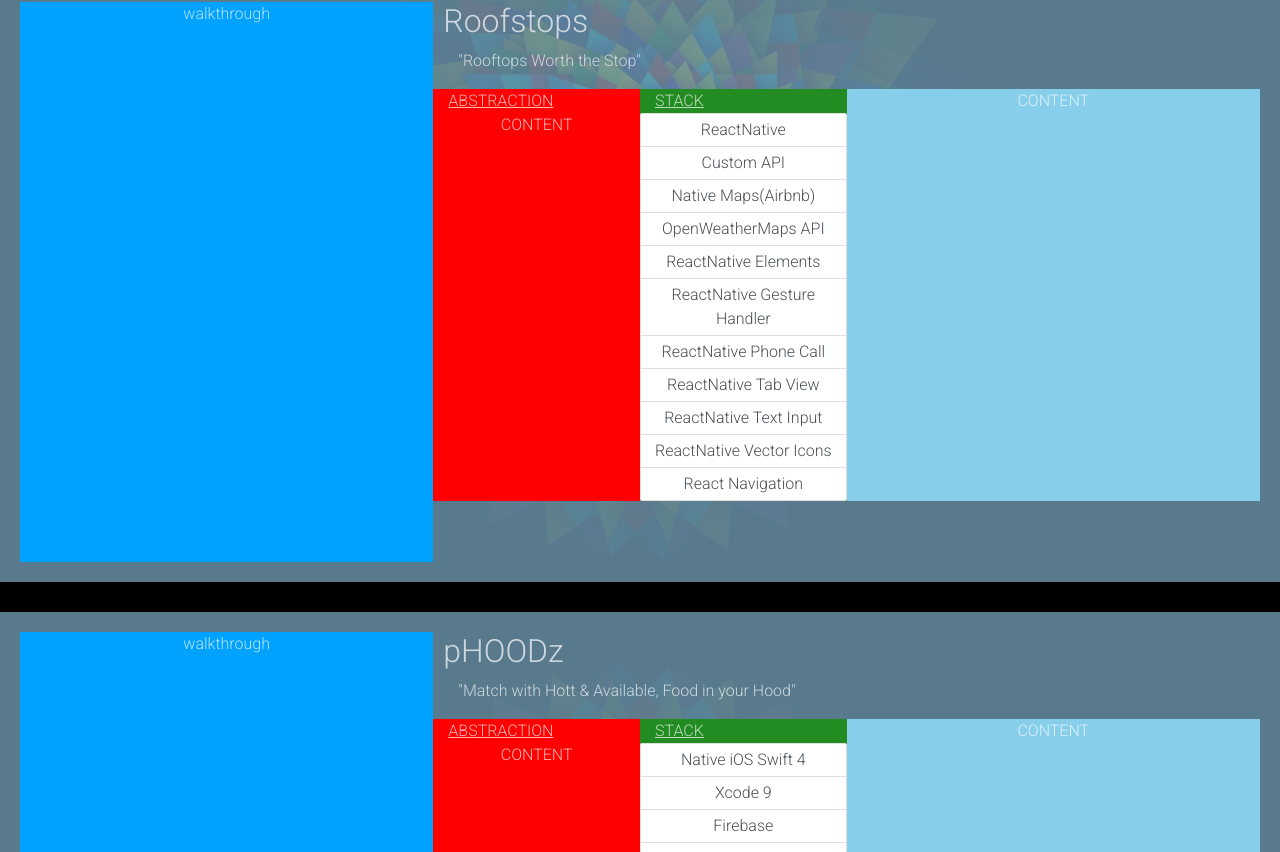
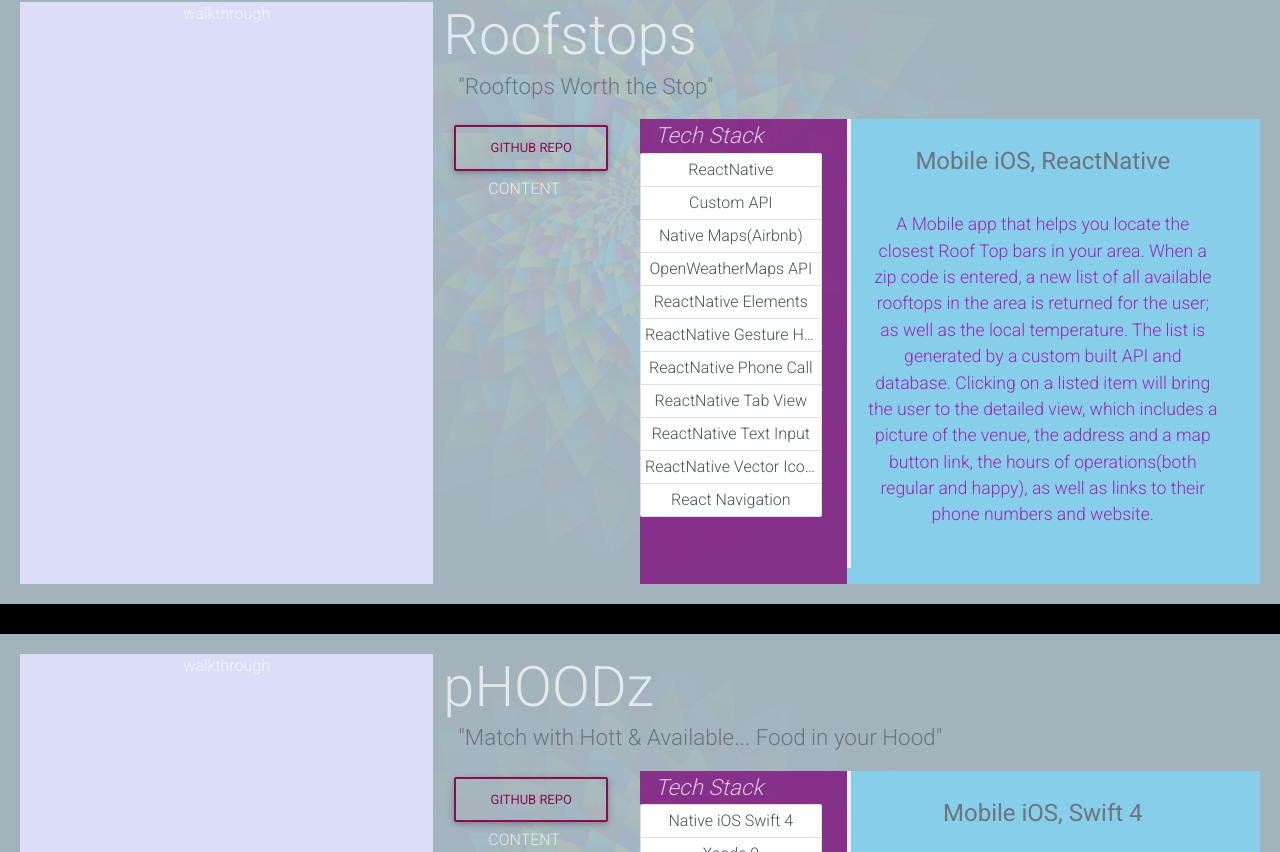
Before and after one commit to giblerw/Weston-Gibler-Portfolio, a React (Create React App) app: page / in a window 1280 px wide. Shown: the part 1788-2640 px from the top of the page. Built offline with nearby package versions, Linux system fonts and the light colour scheme.

Commit message:
did some more shit on project panel layout

```diff
--- a/src/App.css
+++ b/src/App.css
@@ -144,7 +144,7 @@
 .project_row {
   min-height: 600px;
   padding:20px;
-  background-color: rgba(110,153,175,0.8);
+  background-color: rgba(180, 199, 209,0.9);
   margin-bottom: 30px;
 }
 
@@ -156,18 +156,19 @@
 .project_info_content {
   justify-content: center;
   display: flex;
+  margin-right:10px;
 }
 
 .project_content-left {
-  background-color: red;
+  /* background-color: red; */
 
 }
 
 .project_content_row {
-  height: 70%;
+  /* height: 70%; */
 }
 .project_content-center {
-  background-color: forestgreen;
+  background-color: rgba(127,15,126,0.8);
 }
 
 .project_content-right {
@@ -175,7 +176,7 @@
 }
 
 .project-left {
-  background-color: rgb(0, 162, 255);
+  background-color: rgb(220, 222, 248);
   width: 100%;
 }
 
--- a/src/components/Nav.jsx
+++ b/src/components/Nav.jsx
@@ -17,8 +17,8 @@ import { BrowserRouter as Router } from 'react-router-dom';
 
 const Socials = () => (
   <li className="social-icons">
-  <a href="https://github.com/giblerw" className="github"></a>
-  <a href="https://www.linkedin.com/in/giblerw/" className="linked"></a>
+    <a href="https://github.com/giblerw" className="github" target="_blank"></a>
+    <a href="https://www.linkedin.com/in/giblerw/" className="linked" target="_blank"></a>
   </li>
 )
 
--- a/src/components/Projects.jsx
+++ b/src/components/Projects.jsx
@@ -1,11 +1,11 @@
 import React, { Component } from 'react';
-import { ListGroup, ListGroupItem } from 'mdbreact';
+import { ListGroup, ListGroupItem, Button } from 'mdbreact';
 
 const projects = [
   {
     title: 'Roofstops',
     tagLine: 'Rooftops Worth the Stop',
-    format: 'Mobile iOS',
+    format: 'Mobile iOS, ReactNative',
     stack: [
       {name:'ReactNative', url:"https://facebook.github.io/react-native/docs/getting-started.html"},
       {name:'Custom API', url:"https://github.com/Roofstops/Roofstops-API"},
@@ -19,15 +19,15 @@ const projects = [
       {name:'ReactNative Vector Icons', url:"https://github.com/oblador/react-native-vector-icons"},
       {name:'React Navigation', url:"https://github.com/react-community/react-navigation"},
     ],
-    info: 'A Mobile app that helps you locate the closest Roof Top bars in your area. By entering your zip code, a list is returned to the user of all the available rooftops, as well as the local temperature. The list is generated by a custom built API and database which was built by our small team. Clicking on a list item will bring the user to a detailed view which includes a picture, the address with a linked map button, the hours of operations(both regular and happy), as well as links to their phone number and website.',
+    info: 'A Mobile app that helps you locate the closest Roof Top bars in your area. When a zip code is entered, a new list of all available rooftops in the area is returned for the user; as well as the local temperature. The list is generated by a custom built API and database. Clicking on a listed item will bring the user to the detailed view, which includes a picture of the venue, the address and a map button link, the hours of operations(both regular and happy), as well as links to their phone numbers and website.',
     github: 'https://github.com/Roofstops/Roofstops',
     photos: [],
     objectId: 0,
   },
   {
     title: 'pHOODz',
-    tagLine: 'Match with Hott & Available, Food in your Hood',
-    format: 'Mobile iOS',
+    tagLine: 'Match with Hott & Available... Food in your Hood',
+    format: 'Mobile iOS, Swift 4',
     stack: [
       {name:'Native iOS Swift 4', url:"https://swift.org/"},
       {name:'Xcode 9', url:"https://developer.apple.com/xcode/"},
@@ -72,34 +72,42 @@ class Projects extends Component {
           <div className="row project_row" key={project.objectId}>
             <div className="col-md-4 project-left">walkthrough</div>
             <div className="container col-md-8 project-center">
-              <h2 className="row app_title">{project.title}</h2>
-              <p className="app_subtitle">"{project.tagLine}"</p>
+              <strong className="row app_title display-4">{project.title}</strong>
+              <p className="app_subtitle h4-responsive text-muted">"{project.tagLine}"</p>
               <div className="row project_content_row">
-                <div className="col-md-3 project_content-left">
+                <div className="col-lg-3 col-md-6 project_content-left">
                   <div className="row project_info_titles">
-                    <u>ABSTRACTION</u>
+                  <a href={project.github} alt="github repo" target="_blank">
+                    <Button color="unique" rounded outline>Github Repo</Button>
+                  </a>
                   </div>
                   <div className="row project_info_content">
                     CONTENT
                   </div>
                 </div>
-                <div className="col-md-3 project_content-center">
+                <div className="col-lg-3 col-md-6 project_content-center">
                   <div className="row project_info_titles">
-                    <u>STACK</u>
+                    <em className="h4-responsive">Tech Stack</em>
                   </div>
                   <ListGroup className="row project_info_content flex-column">
-                    {myStack.map(tech => {return<ListGroupItem href={tech.url} hover className="p-1">{tech.name}</ListGroupItem>})}
+                    {myStack.map(tech => {
+                      return(
+                        <ListGroupItem href={tech.url} target="_blank" hover className="p-1 d-inline-block text-truncate">
+                          {tech.name}
+                        </ListGroupItem>
+                        )}
+                      )}
                   </ListGroup>
                 </div>
-                <div className="col-md-6 project_content-right">
+                <div className="col-lg-6 project_content-right">
 
                   <div className="row project_info_content">
-                    CONTENT
+                    <blockquote className="blockquote purple-text">
+                      <p className="bq-title text-muted">{project.format}</p>
+                      <p>{project.info}</p>
+                    </blockquote>
                   </div>
                 </div>
-              </div>
-              <div className="github_row">
-              Github butt
               </div>
             </div>
           </div>
```
